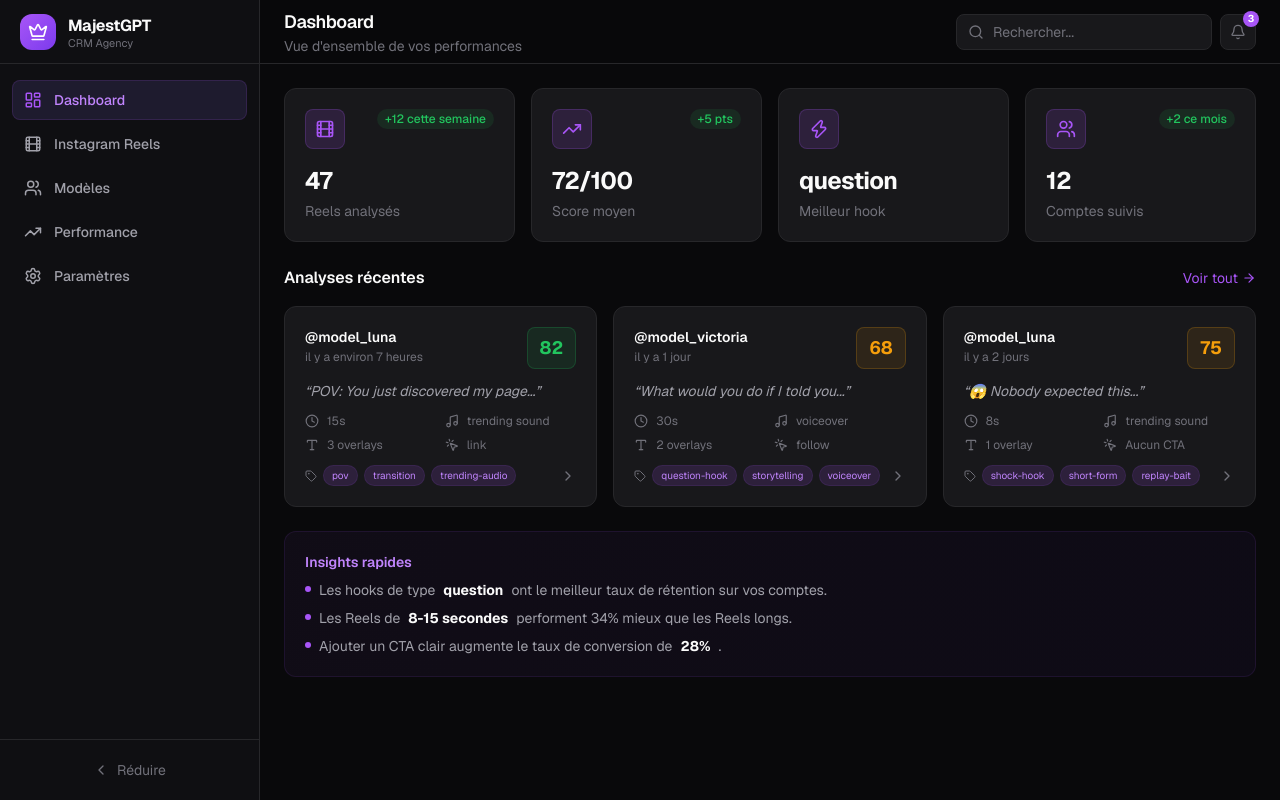
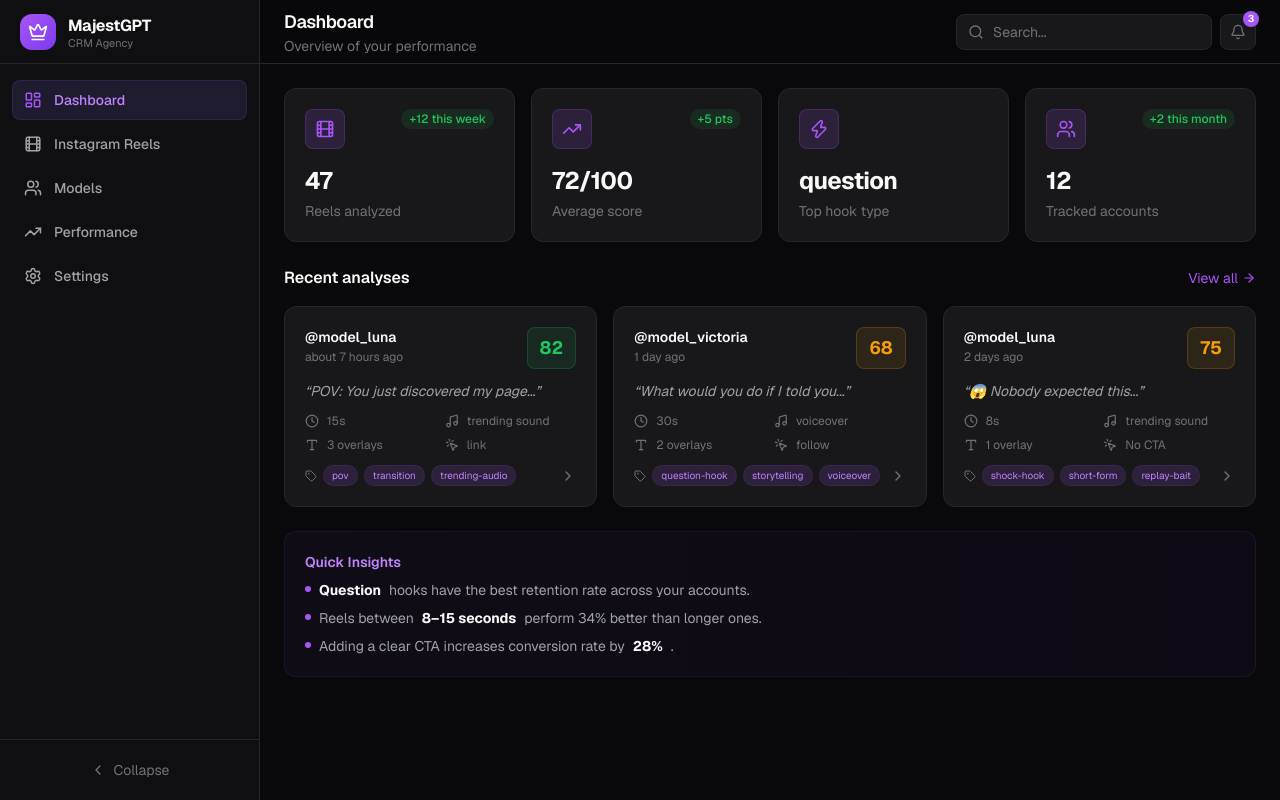
Before and after one commit to Nepturr/majest, a Next.js app: page / in a window 1280 px wide. Built offline with nearby package versions, Linux system fonts and the light colour scheme.

Commit message:
feat: switch entire app to English
All UI text, labels, placeholders, notes and mock data
translated from French to English across all pages and components.

Made-with: Cursor

```diff
--- a/src/app/instagram/page.tsx
+++ b/src/app/instagram/page.tsx
@@ -27,16 +27,16 @@ export default function InstagramPage() {
       analyzed_at: new Date().toISOString(),
       duration_seconds: 12,
       hook: {
-        text: "Nouveau reel en cours d'analyse...",
+        text: "New reel pending analysis...",
         duration_seconds: 2,
         type: "visual",
         score: 70,
       },
       structure: {
         segments: [
-          { label: "Hook", start_seconds: 0, end_seconds: 2, description: "Analyse automatique" },
-          { label: "Content", start_seconds: 2, end_seconds: 10, description: "Contenu principal" },
-          { label: "CTA", start_seconds: 10, end_seconds: 12, description: "Fin de vidéo" },
+          { label: "Hook", start_seconds: 0, end_seconds: 2, description: "Auto-detected" },
+          { label: "Content", start_seconds: 2, end_seconds: 10, description: "Main content" },
+          { label: "CTA", start_seconds: 10, end_seconds: 12, description: "End of video" },
         ],
         pacing: "medium",
         transitions: ["cut"],
@@ -46,7 +46,7 @@ export default function InstagramPage() {
       cta: { present: false },
       overall_score: 65,
       tags: ["new", "pending-review"],
-      notes: "Analyse générée automatiquement — à compléter manuellement.",
+      notes: "Auto-generated analysis — complete manually.",
     };
     setReels([newReel, ...reels]);
     setShowAddModal(false);
@@ -56,16 +56,16 @@ export default function InstagramPage() {
     <>
       <Header
         title="Instagram Reels"
-        subtitle="Analysez la composition exacte de chaque Reel"
-        action={{ label: "Analyser un Reel", onClick: () => setShowAddModal(true) }}
+        subtitle="Analyze the exact composition of each Reel"
+        action={{ label: "Analyze a Reel", onClick: () => setShowAddModal(true) }}
       />
 
       <div className="p-6 space-y-6">
         {/* Filters */}
-        <div className="flex items-center gap-3">
+        <div className="flex items-center gap-3 flex-wrap">
           <div className="flex items-center gap-2 text-sm text-muted-foreground">
             <Filter className="w-4 h-4" />
-            <span>Filtrer par hook :</span>
+            <span>Filter by hook:</span>
           </div>
           {["all", "question", "visual", "shock", "statement", "trend"].map((f) => (
             <button
@@ -77,7 +77,7 @@ export default function InstagramPage() {
                   : "bg-card border-border text-muted hover:text-foreground hover:border-border-light"
               }`}
             >
-              {f === "all" ? "Tous" : f.charAt(0).toUpperCase() + f.slice(1)}
+              {f === "all" ? "All" : f.charAt(0).toUpperCase() + f.slice(1)}
             </button>
           ))}
         </div>
@@ -90,7 +90,7 @@ export default function InstagramPage() {
           </div>
           <div className="h-4 w-px bg-border" />
           <span className="text-sm text-muted-foreground">
-            Score moyen : <strong className="text-foreground">
+            Avg. score: <strong className="text-foreground">
               {filteredReels.length > 0
                 ? Math.round(filteredReels.reduce((a, r) => a + r.overall_score, 0) / filteredReels.length)
                 : 0}
@@ -112,7 +112,7 @@ export default function InstagramPage() {
 
         {filteredReels.length === 0 && (
           <div className="text-center py-16">
-            <p className="text-muted-foreground text-sm">Aucun reel trouvé avec ce filtre.</p>
+            <p className="text-muted-foreground text-sm">No reels found with this filter.</p>
           </div>
         )}
       </div>
--- a/src/app/layout.tsx
+++ b/src/app/layout.tsx
@@ -15,7 +15,7 @@ const geistMono = Geist_Mono({
 
 export const metadata: Metadata = {
   title: "MajestGPT — CRM Agency",
-  description: "CRM interne pour la gestion marketing de l'agence Majest",
+  description: "Internal CRM for marketing management at Majest Agency",
 };
 
 export default function RootLayout({
@@ -24,15 +24,10 @@ export default function RootLayout({
   children: React.ReactNode;
 }>) {
   return (
-    <html
-      lang="fr"
-      className={`${geistSans.variable} ${geistMono.variable} h-full antialiased`}
-    >
-      <body className="min-h-full flex">
+    <html lang="en" className={`${geistSans.variable} ${geistMono.variable} h-full antialiased`} suppressHydrationWarning>
+      <body className="min-h-full flex" suppressHydrationWarning>
         <Sidebar />
-        <main className="flex-1 ml-[260px] transition-all duration-300">
-          {children}
-        </main>
+        <main className="flex-1 ml-[260px] transition-all duration-300">{children}</main>
       </body>
     </html>
   );
--- a/src/app/models/page.tsx
+++ b/src/app/models/page.tsx
@@ -1,7 +1,7 @@
 "use client";
 
 import { Header } from "@/components/header";
-import { Users, Film, TrendingUp, Star } from "lucide-react";
+import { Film, Star } from "lucide-react";
 
 const models = [
   { name: "Luna", handle: "@model_luna", reels: 28, avgScore: 79, status: "active" },
@@ -12,7 +12,7 @@ const models = [
 export default function ModelsPage() {
   return (
     <>
-      <Header title="Modèles" subtitle="Gestion des comptes et performances" />
+      <Header title="Models" subtitle="Account management and performance" />
 
       <div className="p-6 space-y-4">
         {models.map((model, i) => (
@@ -40,7 +40,7 @@ export default function ModelsPage() {
                 </p>
               </div>
               <div className="text-center">
-                <p className="text-xs text-muted-foreground">Score moyen</p>
+                <p className="text-xs text-muted-foreground">Avg. score</p>
                 <p className="text-lg font-bold flex items-center gap-1">
                   <Star className="w-4 h-4 text-warning" />
                   {model.avgScore}
@@ -51,7 +51,7 @@ export default function ModelsPage() {
                   ? "bg-success/10 text-success border-success/20"
                   : "bg-warning/10 text-warning border-warning/20"
               }`}>
-                {model.status === "active" ? "Actif" : "Onboarding"}
+                {model.status === "active" ? "Active" : "Onboarding"}
               </span>
             </div>
           </div>
--- a/src/app/page.tsx
+++ b/src/app/page.tsx
@@ -17,22 +17,22 @@ export default function DashboardPage() {
     <>
       <Header
         title="Dashboard"
-        subtitle="Vue d'ensemble de vos performances"
+        subtitle="Overview of your performance"
       />
 
       <div className="p-6 space-y-6">
         {/* Stats */}
         <div className="grid grid-cols-1 sm:grid-cols-2 lg:grid-cols-4 gap-4">
           <StatsCard
-            label="Reels analysés"
+            label="Reels analyzed"
             value={mockStats.total_reels_analyzed}
-            change="+12 cette semaine"
+            change="+12 this week"
             changeType="up"
             icon={Film}
             delay={0}
           />
           <StatsCard
-            label="Score moyen"
+            label="Average score"
             value={`${mockStats.avg_score}/100`}
             change="+5 pts"
             changeType="up"
@@ -40,15 +40,15 @@ export default function DashboardPage() {
             delay={50}
           />
           <StatsCard
-            label="Meilleur hook"
+            label="Top hook type"
             value={mockStats.top_hook_type}
             icon={Zap}
             delay={100}
           />
           <StatsCard
-            label="Comptes suivis"
+            label="Tracked accounts"
             value={mockStats.total_accounts}
-            change="+2 ce mois"
+            change="+2 this month"
             changeType="up"
             icon={Users}
             delay={150}
@@ -58,12 +58,12 @@ export default function DashboardPage() {
         {/* Recent Reels */}
         <div>
           <div className="flex items-center justify-between mb-4">
-            <h3 className="text-base font-semibold">Analyses récentes</h3>
+            <h3 className="text-base font-semibold">Recent analyses</h3>
             <Link
               href="/instagram"
               className="text-sm text-accent hover:text-accent-light flex items-center gap-1 transition-colors"
             >
-              Voir tout
+              View all
               <ArrowRight className="w-3.5 h-3.5" />
             </Link>
           </div>
@@ -82,19 +82,19 @@ export default function DashboardPage() {
 
         {/* Quick Tips */}
         <div className="bg-gradient-to-r from-accent/5 to-accent-dark/5 border border-accent/10 rounded-xl p-5">
-          <h3 className="text-sm font-semibold mb-2 text-accent-light">Insights rapides</h3>
+          <h3 className="text-sm font-semibold mb-2 text-accent-light">Quick Insights</h3>
           <ul className="space-y-2 text-sm text-muted">
             <li className="flex items-start gap-2">
               <span className="w-1.5 h-1.5 rounded-full bg-accent mt-1.5 shrink-0" />
-              Les hooks de type <strong className="text-foreground">question</strong> ont le meilleur taux de rétention sur vos comptes.
+              <strong className="text-foreground">Question</strong> hooks have the best retention rate across your accounts.
             </li>
             <li className="flex items-start gap-2">
               <span className="w-1.5 h-1.5 rounded-full bg-accent mt-1.5 shrink-0" />
-              Les Reels de <strong className="text-foreground">8-15 secondes</strong> performent 34% mieux que les Reels longs.
+              Reels between <strong className="text-foreground">8–15 seconds</strong> perform 34% better than longer ones.
             </li>
             <li className="flex items-start gap-2">
               <span className="w-1.5 h-1.5 rounded-full bg-accent mt-1.5 shrink-0" />
-              Ajouter un CTA clair augmente le taux de conversion de <strong className="text-foreground">28%</strong>.
+              Adding a clear CTA increases conversion rate by <strong className="text-foreground">28%</strong>.
             </li>
           </ul>
         </div>
--- a/src/app/performance/page.tsx
+++ b/src/app/performance/page.tsx
@@ -5,18 +5,18 @@ import { TrendingUp, ArrowUpRight, ArrowDownRight, Minus } from "lucide-react";
 import { cn } from "@/lib/utils";
 
 const metrics = [
-  { label: "Taux de rétention moyen", value: "67%", change: "+4.2%", trend: "up" as const },
-  { label: "Reach organique", value: "24.3K", change: "+12%", trend: "up" as const },
-  { label: "Taux d'engagement", value: "8.7%", change: "-0.3%", trend: "down" as const },
-  { label: "Conversions bio link", value: "342", change: "+28%", trend: "up" as const },
-  { label: "Nouveaux followers / sem.", value: "1.2K", change: "0%", trend: "neutral" as const },
-  { label: "Reels > 80 score", value: "18", change: "+5", trend: "up" as const },
+  { label: "Avg. retention rate", value: "67%", change: "+4.2%", trend: "up" as const },
+  { label: "Organic reach", value: "24.3K", change: "+12%", trend: "up" as const },
+  { label: "Engagement rate", value: "8.7%", change: "-0.3%", trend: "down" as const },
+  { label: "Bio link conversions", value: "342", change: "+28%", trend: "up" as const },
+  { label: "New followers / week", value: "1.2K", change: "0%", trend: "neutral" as const },
+  { label: "Reels with score > 80", value: "18", change: "+5", trend: "up" as const },
 ];
 
 export default function PerformancePage() {
   return (
     <>
-      <Header title="Performance" subtitle="Métriques et tendances marketing" />
+      <Header title="Performance" subtitle="Marketing metrics and trends" />
 
       <div className="p-6 space-y-6">
         <div className="grid grid-cols-1 md:grid-cols-2 lg:grid-cols-3 gap-4">
@@ -49,20 +49,20 @@ export default function PerformancePage() {
         <div className="bg-card border border-border rounded-xl p-6">
           <div className="flex items-center gap-2 mb-4">
             <TrendingUp className="w-5 h-5 text-accent" />
-            <h3 className="font-semibold">Recommandations</h3>
+            <h3 className="font-semibold">Recommendations</h3>
           </div>
           <ul className="space-y-3 text-sm text-muted">
             <li className="flex items-start gap-3">
               <span className="w-6 h-6 rounded-full bg-success/10 text-success flex items-center justify-center text-xs font-bold shrink-0">1</span>
-              <span>Augmenter la fréquence des Reels courts (8-15s) — ils génèrent 34% plus de reach organique.</span>
+              <span>Increase frequency of short Reels (8–15s) — they generate 34% more organic reach.</span>
             </li>
             <li className="flex items-start gap-3">
               <span className="w-6 h-6 rounded-full bg-success/10 text-success flex items-center justify-center text-xs font-bold shrink-0">2</span>
-              <span>Utiliser des hooks de type &ldquo;question&rdquo; ou &ldquo;choc&rdquo; — taux de rétention supérieur de 22%.</span>
+              <span>Use &ldquo;question&rdquo; or &ldquo;shock&rdquo; hooks — retention rate is 22% higher.</span>
             </li>
             <li className="flex items-start gap-3">
               <span className="w-6 h-6 rounded-full bg-warning/10 text-warning flex items-center justify-center text-xs font-bold shrink-0">3</span>
-              <span>Le taux d&apos;engagement est en légère baisse — tester plus de formats interactifs (polls, Q&A).</span>
+              <span>Engagement rate is slightly declining — test more interactive formats (polls, Q&amp;A).</span>
             </li>
           </ul>
         </div>
--- a/src/app/settings/page.tsx
+++ b/src/app/settings/page.tsx
@@ -6,43 +6,43 @@ import { Database, Globe, Key, Bell } from "lucide-react";
 export default function SettingsPage() {
   return (
     <>
-      <Header title="Paramètres" subtitle="Configuration de MajestGPT" />
+      <Header title="Settings" subtitle="MajestGPT configuration" />
 
       <div className="p-6 space-y-6 max-w-2xl">
-        <SettingSection icon={Database} title="Base de données" description="Supabase">
+        <SettingSection icon={Database} title="Database" description="Supabase">
           <div className="space-y-3">
-            <SettingField label="URL Supabase" placeholder="https://xxx.supabase.co" type="url" />
+            <SettingField label="Supabase URL" placeholder="https://xxx.supabase.co" type="url" />
             <SettingField label="Anon Key" placeholder="eyJ..." type="password" />
           </div>
         </SettingSection>
 
-        <SettingSection icon={Globe} title="Instagram API" description="Connexion API">
+        <SettingSection icon={Globe} title="Instagram API" description="API connection">
           <div className="space-y-3">
             <SettingField label="Access Token" placeholder="IGQ..." type="password" />
             <SettingField label="App ID" placeholder="123456789" />
           </div>
         </SettingSection>
 
-        <SettingSection icon={Bell} title="Notifications" description="Alertes et rappels">
+        <SettingSection icon={Bell} title="Notifications" description="Alerts and reminders">
           <div className="space-y-3">
             <label className="flex items-center justify-between cursor-pointer">
-              <span className="text-sm">Nouveau Reel analysé</span>
+              <span className="text-sm">New Reel analyzed</span>
               <input type="checkbox" defaultChecked className="w-4 h-4 rounded accent-accent" />
             </label>
             <label className="flex items-center justify-between cursor-pointer">
-              <span className="text-sm">Score en baisse</span>
+              <span className="text-sm">Score drop alert</span>
               <input type="checkbox" defaultChecked className="w-4 h-4 rounded accent-accent" />
             </label>
             <label className="flex items-center justify-between cursor-pointer">
-              <span className="text-sm">Rapport hebdomadaire</span>
+              <span className="text-sm">Weekly report</span>
               <input type="checkbox" className="w-4 h-4 rounded accent-accent" />
             </label>
           </div>
         </SettingSection>
 
-        <SettingSection icon={Key} title="Équipe" description="Gestion des accès">
+        <SettingSection icon={Key} title="Team" description="Access management">
           <p className="text-sm text-muted-foreground">
-            La gestion des membres de l&apos;équipe sera disponible dans une prochaine mise à jour.
+            Team member management will be available in a future update.
           </p>
         </SettingSection>
       </div>
--- a/src/components/add-reel-modal.tsx
+++ b/src/components/add-reel-modal.tsx
@@ -28,7 +28,7 @@ export function AddReelModal({ onClose, onSubmit }: AddReelModalProps) {
 
       <div className="relative bg-background border border-border rounded-2xl w-full max-w-md p-6 animate-fade-in">
         <div className="flex items-center justify-between mb-6">
-          <h3 className="text-lg font-semibold">Analyser un Reel</h3>
+          <h3 className="text-lg font-semibold">Analyze a Reel</h3>
           <button
             onClick={onClose}
             className="w-8 h-8 rounded-lg hover:bg-card flex items-center justify-center transition-colors"
@@ -39,7 +39,7 @@ export function AddReelModal({ onClose, onSubmit }: AddReelModalProps) {
 
         <form onSubmit={handleSubmit} className="space-y-4">
           <div>
-            <label className="block text-sm font-medium mb-2">URL du Reel Instagram</label>
+            <label className="block text-sm font-medium mb-2">Instagram Reel URL</label>
             <div className="relative">
               <Link2 className="absolute left-3 top-1/2 -translate-y-1/2 w-4 h-4 text-muted-foreground" />
               <input
@@ -54,7 +54,7 @@ export function AddReelModal({ onClose, onSubmit }: AddReelModalProps) {
           </div>
 
           <div>
-            <label className="block text-sm font-medium mb-2">Nom du compte</label>
+            <label className="block text-sm font-medium mb-2">Account name</label>
             <input
               type="text"
               value={accountName}
@@ -73,16 +73,16 @@ export function AddReelModal({ onClose, onSubmit }: AddReelModalProps) {
             {loading ? (
               <>
                 <Loader2 className="w-4 h-4 animate-spin" />
-                Analyse en cours...
+                Analyzing...
               </>
             ) : (
-              "Lancer l'analyse"
+              "Start Analysis"
             )}
           </button>
         </form>
 
         <p className="text-xs text-muted-foreground text-center mt-4">
-          L&apos;analyse décompose le hook, la structure, l&apos;audio, les textes et le CTA du Reel.
+          The analysis breaks down the hook, structure, audio, text overlays and CTA of the Reel.
         </p>
       </div>
     </div>
--- a/src/components/header.tsx
+++ b/src/components/header.tsx
@@ -26,7 +26,7 @@ export function Header({ title, subtitle, action }: HeaderProps) {
           <Search className="absolute left-3 top-1/2 -translate-y-1/2 w-4 h-4 text-muted-foreground" />
           <input
             type="text"
-            placeholder="Rechercher..."
+            placeholder="Search..."
             className="w-64 h-9 pl-9 pr-4 bg-card border border-border rounded-lg text-sm text-foreground placeholder:text-muted-foreground focus:outline-none focus:ring-2 focus:ring-accent/30 focus:border-accent/50 transition-all"
           />
         </div>
--- a/src/components/reel-card.tsx
+++ b/src/components/reel-card.tsx
@@ -4,21 +4,12 @@ import { cn, scoreColor, scoreBg } from "@/lib/utils";
 import type { ReelAnalysis } from "@/types";
 import { Clock, Music, Type, MousePointerClick, Tag, ChevronRight } from "lucide-react";
 import { formatDistanceToNow } from "date-fns";
-import { fr } from "date-fns/locale";
 
 interface ReelCardProps {
   reel: ReelAnalysis;
   onClick: (reel: ReelAnalysis) => void;
   delay?: number;
 }
-
-const hookTypeLabels: Record<string, string> = {
-  question: "Question",
-  statement: "Affirmation",
-  shock: "Choc",
-  visual: "Visuel",
-  trend: "Tendance",
-};
 
 export function ReelCard({ reel, onClick, delay = 0 }: ReelCardProps) {
   return (
@@ -31,7 +22,7 @@ export function ReelCard({ reel, onClick, delay = 0 }: ReelCardProps) {
         <div>
           <p className="font-semibold text-sm">@{reel.account_name}</p>
           <p className="text-xs text-muted-foreground mt-0.5">
-            {formatDistanceToNow(new Date(reel.analyzed_at), { addSuffix: true, locale: fr })}
+            {formatDistanceToNow(new Date(reel.analyzed_at), { addSuffix: true })}
           </p>
         </div>
         <div className={cn("px-3 py-1.5 rounded-lg border text-lg font-bold", scoreBg(reel.overall_score), scoreColor(reel.overall_score))}>
@@ -48,7 +39,7 @@ export function ReelCard({ reel, onClick, delay = 0 }: ReelCardProps) {
         </div>
         <div className="flex items-center gap-2 text-xs text-muted-foreground">
           <Music className="w-3.5 h-3.5" />
-          <span className="truncate">{reel.audio.type.replace("_", " ")}</span>
+          <span className="truncate">{reel.audio.type.replace(/_/g, " ")}</span>
         </div>
         <div className="flex items-center gap-2 text-xs text-muted-foreground">
           <Type className="w-3.5 h-3.5" />
@@ -56,7 +47,7 @@ export function ReelCard({ reel, onClick, delay = 0 }: ReelCardProps) {
         </div>
         <div className="flex items-center gap-2 text-xs text-muted-foreground">
           <MousePointerClick className="w-3.5 h-3.5" />
-          <span>{reel.cta.present ? reel.cta.type : "Aucun CTA"}</span>
+          <span>{reel.cta.present ? reel.cta.type : "No CTA"}</span>
         </div>
       </div>
 
--- a/src/components/sidebar.tsx
+++ b/src/components/sidebar.tsx
@@ -18,9 +18,9 @@ import { useState } from "react";
 const navItems = [
   { label: "Dashboard", href: "/", icon: LayoutDashboard },
   { label: "Instagram Reels", href: "/instagram", icon: Film },
-  { label: "Modèles", href: "/models", icon: Users },
+  { label: "Models", href: "/models", icon: Users },
   { label: "Performance", href: "/performance", icon: TrendingUp },
-  { label: "Paramètres", href: "/settings", icon: Settings },
+  { label: "Settings", href: "/settings", icon: Settings },
 ];
 
 export function Sidebar() {
@@ -74,7 +74,7 @@ export function Sidebar() {
           className="w-full flex items-center justify-center gap-2 px-3 py-2 rounded-lg text-muted-foreground hover:text-foreground hover:bg-sidebar-hover transition-colors text-sm"
         >
           {collapsed ? <ChevronRight className="w-4 h-4" /> : <ChevronLeft className="w-4 h-4" />}
-          {!collapsed && <span>Réduire</span>}
+          {!collapsed && <span>Collapse</span>}
         </button>
       </div>
     </aside>
```
Also changed, not shown: src/components/reel-detail.tsx (+16 -16 lines), src/lib/mock-data.ts (+14 -14 lines).
